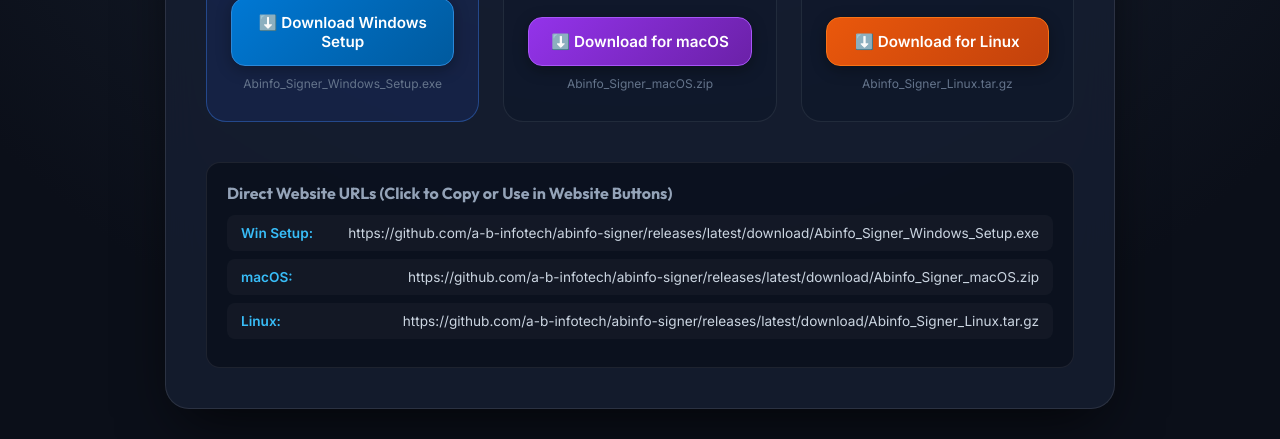
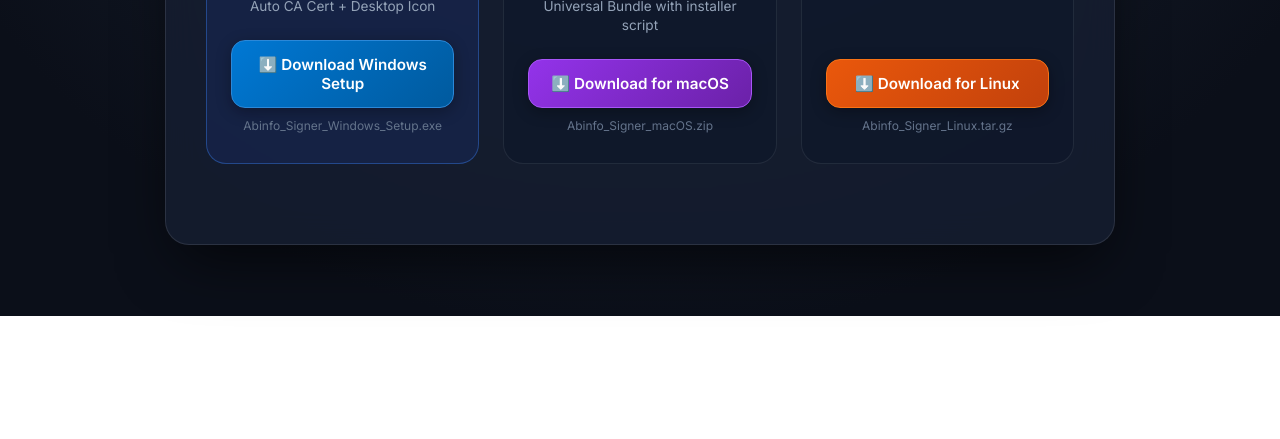
Before and after one commit to a-b-infotech/abinfo-signer, a plain HTML site: page index.html in a window 1280 px wide. Shown: the part 484-923 px from the top of the page. After the commit the page ends 800 px from the top, so only its background shows below. Drawn offline with Linux system fonts and the light colour scheme.

Commit message:
Update and rename download_buttons.html to index.html

```diff
--- a/download_buttons.html
+++ b/index.html
@@ -258,23 +258,6 @@
                 <span class="file-info">Abinfo_Signer_Linux.tar.gz</span>
             </div>
         </div>
-
-        <!-- Direct URLs Box for Copy-Paste -->
-        <div class="links-box">
-            <h3>Direct Website URLs (Click to Copy or Use in Website Buttons)</h3>
-            <div class="url-row">
-                <span class="url-label">Win Setup:</span>
-                <span class="url-val">https://github.com/a-b-infotech/abinfo-signer/releases/latest/download/Abinfo_Signer_Windows_Setup.exe</span>
-            </div>
-            <div class="url-row">
-                <span class="url-label">macOS:</span>
-                <span class="url-val">https://github.com/a-b-infotech/abinfo-signer/releases/latest/download/Abinfo_Signer_macOS.zip</span>
-            </div>
-            <div class="url-row">
-                <span class="url-label">Linux:</span>
-                <span class="url-val">https://github.com/a-b-infotech/abinfo-signer/releases/latest/download/Abinfo_Signer_Linux.tar.gz</span>
-            </div>
-        </div>
     </div>
 
 </body>
```
